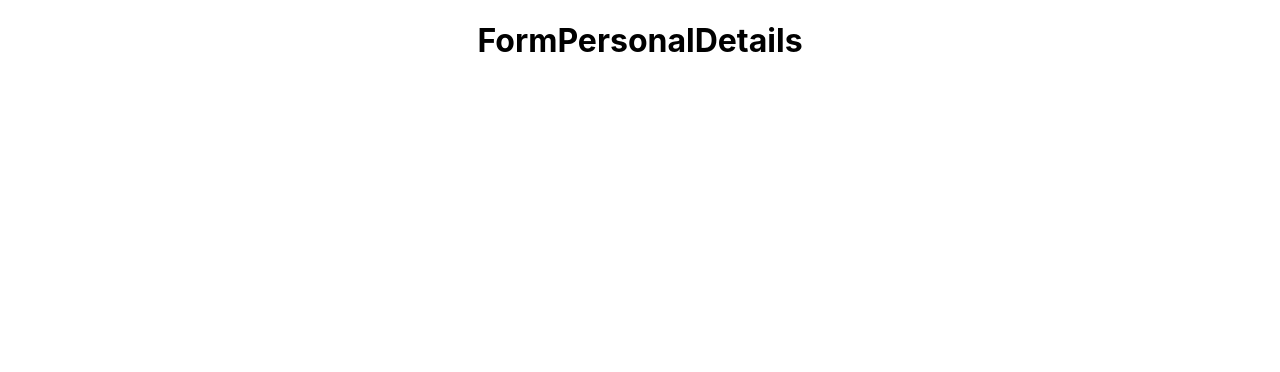
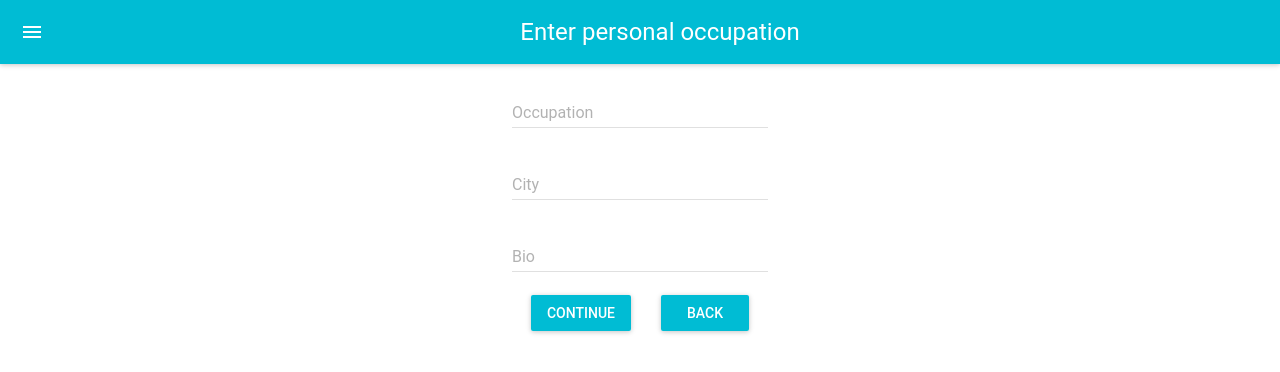
Before and after one commit to Meralle/react-step-form, a React (Create React App) app: page / in a window 1280 px wide. Both pictures are taken after a click on the button "CONTINUE". Shown: the top 372 px of the page. Built offline with nearby package versions, Linux system fonts and the light colour scheme.

Commit message:
made form FormPersonsalDetails component + back & continue methods

```diff
--- a/src/Components/FormPersonalDetails.js
+++ b/src/Components/FormPersonalDetails.js
@@ -1,13 +1,67 @@
-import React, { Component } from 'react'
+import React, { Component } from 'react';
+import MuiThemeProvider from 'material-ui/styles/MuiThemeProvider';
+import AppBar from 'material-ui/AppBar';
+import TextField from 'material-ui/TextField';
+import RaisedButton from 'material-ui/RaisedButton';
 
 export class FormPersonalDetails extends Component {
+    continue = e => {
+        e.preventDefault();
+        this.props.nextStep();
+    }
+
+    back = e => {
+        e.preventDefault();
+        this.props.prevStep();
+    }
   render() {
+      const { values, handleChange } =this.props;
     return (
-      <div>
-        <h1>hallo there</h1>
-      </div>
+        <MuiThemeProvider>
+        <React.Fragment>
+          <AppBar title ="Enter personal occupation"/>
+            <TextField
+              hintText="Enter your occupation"
+              floatingLabelText="Occupation"
+              onChange={handleChange('occupation')}
+              defaultValue={values.occupation}
+            />
+            <br/>
+            <TextField
+              hintText="Enter your City"
+              floatingLabelText="City"
+              onChange={handleChange('city')}
+              defaultValue={values.city}
+            />
+            <br/>
+            <TextField
+              hintText="Enter your Bio"
+              floatingLabelText="Bio"
+              onChange={handleChange('bio')}
+              defaultValue={values.bio}
+            />
+            <br/>
+            <RaisedButton
+              label="Continue"
+              primary={true}
+              style={style.button}
+              onClick={this.continue}
+            />
+            <RaisedButton
+              label="Back"
+              primary={true}
+              style={style.button}
+              onClick={this.back}
+            />
+        </React.Fragment>
+      </MuiThemeProvider>
     )
   }
 }
+  const style= {
+    button: {
+      margin: 15
+    }
+}
 
 export default FormPersonalDetails
--- a/src/Components/UserForm.js
+++ b/src/Components/UserForm.js
@@ -1,5 +1,7 @@
 import React, { Component } from 'react';
 import FormUserDetails from './FormUserDetails';
+import FormPersonalDetails from './FormPersonalDetails';
+
 
 export class UserForm extends Component {
     state = {
@@ -20,7 +22,7 @@
     }
 
     // proceed to prev step
-    prevtStep = () => {
+    prevStep = () => {
         const{ step } = this.state;
         this.setState({
             step: step - 1
@@ -47,7 +49,13 @@
                 )
             case 2:
                 return (
-                    <h1>FormPersonalDetails</h1>
+                    <FormPersonalDetails
+                    nextStep={this.nextStep}
+                    prevStep={this.prevStep}
+                    handleChange={this.handleChange}
+                    values={values}
+                />
+
                 )
             case 3:
                 return (
```
Also changed, not shown: src/Components/Confirm.js (+56 -0 lines).
